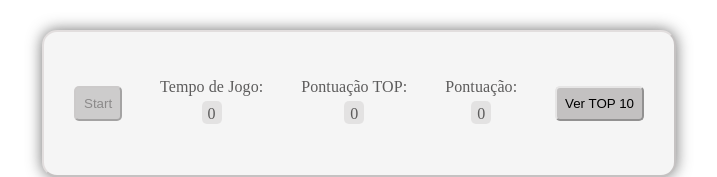
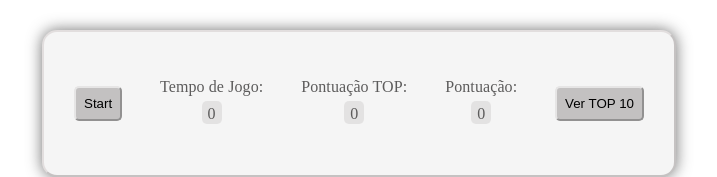
Before and after one commit to Marinelasuelly/LS-TP-Tic-Tac-Toe, a React (Create React App) app in the folder tic-tac-toe/: page / in a window 1280 px wide. Shown: the top 177 px of the page, without its empty margins (281-998 px from the left). Built offline with nearby package versions, Linux system fonts and the light colour scheme.

Commit message:
Update control-panel.component.jsx

```diff
--- a/tic-tac-toe/src/components/control-panel/control-panel.component.jsx
+++ b/tic-tac-toe/src/components/control-panel/control-panel.component.jsx
@@ -6,7 +6,7 @@ function ControlPanel(){
     return(
         <section id="panel-control">
 
-            <button type="button" id="btPlay" disabled>Start</button>
+            <button type="button" id="btPlay" >Start</button>
 
             <dl className="list-item">
                 <dt>Tempo de Jogo:</dt>
```
